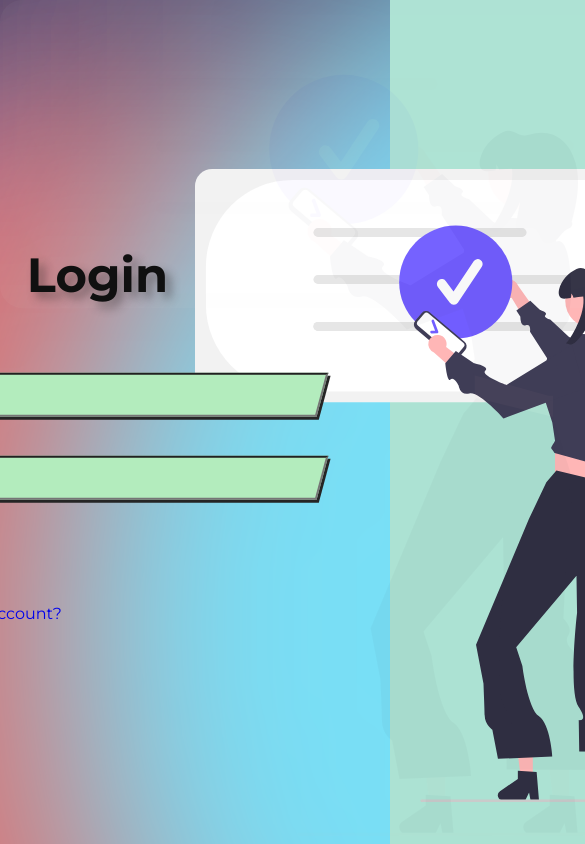
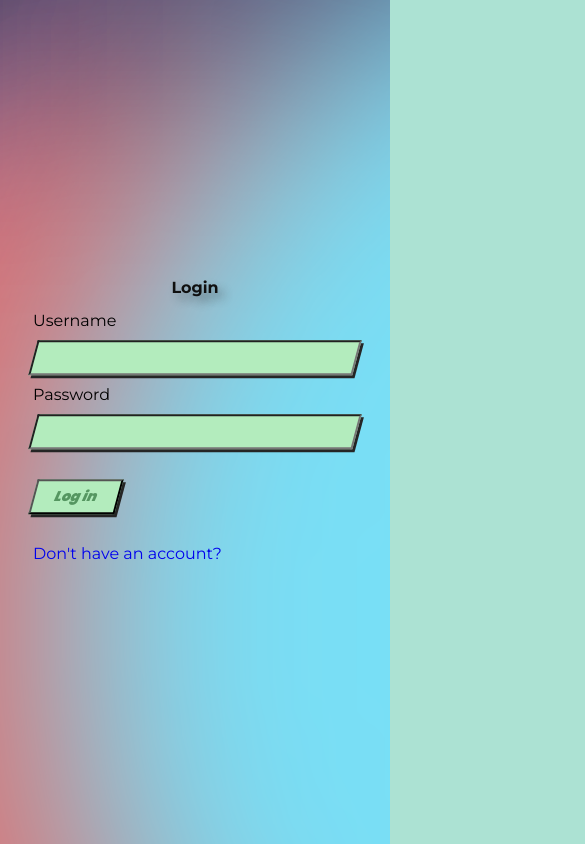
Before and after one commit to RaviParvadiya/ChatApp, a React (Create React App) app: page / in a window 390 px wide. Shown: the top 844 px of the page, 585 px wide, since content can reach past the window. Built offline with nearby package versions, Linux system fonts and the light colour scheme; no server answers.

Commit message:
responsive-login-signup

```diff
--- a/src/Components/Input/Input.jsx
+++ b/src/Components/Input/Input.jsx
@@ -14,7 +14,7 @@ const Input = ({ message, setMessage, sendMessage }) => {
           onChange={(e) => setMessage(e.target.value)}
         />
 
-        <button className="chatroom-send" type="submit">Send</button>
+        <button className="chatroom-send" onClick={window.scrollTo(0, document.body.scrollHeight)} type="submit">Send</button>
         </div>
       </form>
     </div>
--- a/src/Components/Input/input.css
+++ b/src/Components/Input/input.css
@@ -11,6 +11,11 @@
 }
 
 .cta-ip-chatroom {
+    position: fixed;
+    bottom: 50px;
+    left: 0;
+
+
     display: flex;
     padding: 5px 0px 5px 20px;
     text-decoration: none;
@@ -23,7 +28,7 @@
     transform: skewX(-0deg);
     margin-right: 10px;
     border: solid 2px #252525;
-    min-width: 80%;
+    min-width: 100%;
     margin: 10px 0 10px 0;
     /* margin-top: ; */
     /* padding: 2rem 0 2rem 0; */
@@ -36,6 +41,12 @@
   }
 
   .chatroom-send {
+    position: fixed;
+    bottom: 60px;
+    right: 0;
+
+
+
     display: flex;
     padding: 5px 20px;
     text-decoration: none;
--- a/src/Components/Message/Message.css
+++ b/src/Components/Message/Message.css
@@ -19,7 +19,7 @@
     margin: 2px 0 0 0 ;
     flex-direction: column;
     align-self: flex-end;
-    align-items: flex-start;
+    align-items: flex-end;
 
 
 
@@ -55,8 +55,9 @@
 .msg-time{
     padding: 0;
     margin: 0;
-    font-size: 0.5rem;
+    font-size: 0.3rem;
     color: #2525257e;
+    opacity: 0.7;
 }
 
 .msg-receive{
--- a/src/Pages/Chat/ChatRoom.css
+++ b/src/Pages/Chat/ChatRoom.css
@@ -4,7 +4,7 @@
 }
 
 .chat-room{
-    padding: 20%;
+    padding: 10% 25%;
     /* background-color: aquamarine; */
     /* padding: 75px; */
     /* display: flex; */
@@ -12,11 +12,12 @@
     align-items: flex-start;
     justify-content: flex-start;
     /* box-sizing: border-box; */
-    /* border: solid 2px black ; */
-    /* border-radius: 5px; */
+    /* border: solid 5px rgba(21, 226, 226, 0.712) ; */
+    border-radius: 5px;
     /* box-shadow: 0px 0px 10px #252525; */
     min-width: auto;
     max-width:100%;
+    padding-bottom: 200px;
 }
 
 #wlc{
@@ -41,6 +42,9 @@
 }
 
 .leave-flex{
+    /* position: fixed; */
+    bottom: 0;
+    /* min-width: 100%; */
     display: flex;
     flex-direction: row;
     flex-wrap: wrap;
@@ -48,6 +52,10 @@
 }
 
 .leave-btn {
+    position: fixed;
+    bottom: 10px;
+
+
     display: flex;
     flex-direction: column;
     align-items: center;
--- a/src/Styles/Home.css
+++ b/src/Styles/Home.css
@@ -32,16 +32,21 @@ background-color: #f5f5f500;
     justify-content: flex-start;
     flex-direction: row;
     align-items: center;
-    border: solid #252525;
+    /* border: solid #252525; */
     border-radius: 5px;
     max-width: fit-content;
     max-height: 40px;
     padding: 0 2%;
-    box-shadow: 3px 3px 5px #252525;
+    box-shadow: 0px 0px 5px #252525;
+    transition: 0.5s ease-in-out;
+
 }
 .scroll-hit:hover{
-    cursor: pointer;
-
+  background-color: #252525;
+  color: #99FED3 ;
+  box-shadow: 0px 0px 25px #1deb68;
+  /* border: none; */
+  cursor: pointer;
 }
 
 .wlcm-txt{
@@ -189,12 +194,11 @@ background-color: #f5f5f500;
     /* margin: 30px 0 30px 0; */
     /* margin-top: ; */
     /* padding: 2rem 0 2rem 0; */
-    /* border: solid #252525; */
+    border: solid 2px #252525;
   }
 
   .cta-home-btns:focus {
     outline: none;
-
   }
 
   .cta-home-btns:hover {
--- a/src/Styles/Login.css
+++ b/src/Styles/Login.css
@@ -90,180 +90,11 @@ body {
     background-color: #559661;
 }
 
-
-  /* .login-box h2 {
-    margin: 0 0 30px;
-    padding: 0;
-    color: #fff;
-    text-align: center;
-  }
-
-  .login-box .user-box {
-    position: relative;
-  }
-
-  .login-box .user-box input {
-    width: 100%;
-    padding: 10px 0;
-    font-size: 16px;
-    color: #fff;
-    margin-bottom: 30px;
-    border: none;
-    border-bottom: 1px solid #fff;
-    outline: none;
-    background: transparent;
-  }
-  .login-box .user-box label {
-    position: absolute;
-    top:0;
-    left: 0;
-    padding: 10px 0;
-    font-size: 16px;
-    color: #fff;
-    pointer-events: none;
-    transition: .5s;
-  }
-
-  .login-box .user-box input:focus ~ label,
-  .login-box .user-box input:valid ~ label {
-    top: -20px;
-    left: 0;
-    color: #03e9f4;
-    font-size: 12px;
-  }
-
-  .login-box form a {
-    position: relative;
-    display: inline-block;
-    padding: 10px 20px;
-    color: #03e9f4;
-    font-size: 16px;
-    text-decoration: none;
-    text-transform: uppercase;
-    overflow: hidden;
-    transition: .5s;
-    margin-top: 40px;
-    letter-spacing: 4px
-  }
-
-  .login-box a:hover {
-    background: #03e9f4;
-    color: #fff;
-    border-radius: 5px;
-    box-shadow: 0 0 5px #03e9f4,
-                0 0 25px #03e9f4,
-                0 0 50px #03e9f4,
-                0 0 100px #03e9f4;
-  }
-
-  .login-box a span {
-    position: absolute;
-    display: block;
-  }
-
-  .login-box a span:nth-child(1) {
-    top: 0;
-    left: -100%;
-    width: 100%;
-    height: 2px;
-    background: linear-gradient(90deg, transparent, #03e9f4);
-    animation: btn-anim1 1s linear infinite;
-  }
-
-  @keyframes btn-anim1 {
-    0% {
-      left: -100%;
-    }
-    50%,100% {
-      left: 100%;
-    }
-  }
-
-  .login-box a span:nth-child(2) {
-    top: -100%;
-    right: 0;
-    width: 2px;
-    height: 100%;
-    background: linear-gradient(180deg, transparent, #03e9f4);
-    animation: btn-anim2 1s linear infinite;
-    animation-delay: .25s
-  }
-
-  @keyframes btn-anim2 {
-    0% {
-      top: -100%;
-    }
-    50%,100% {
-      top: 100%;
-    }
-  }
-
-  .login-box a span:nth-child(3) {
-    bottom: 0;
-    right: -100%;
-    width: 100%;
-    height: 2px;
-    background: linear-gradient(270deg, transparent, #03e9f4);
-    animation: btn-anim3 1s linear infinite;
-    animation-delay: .5s
-  }
-
-  @keyframes btn-anim3 {
-    0% {
-      right: -100%;
-    }
-    50%,100% {
-      right: 100%;
-    }
-  }
-
-  .login-box a span:nth-child(4) {
-    bottom: -100%;
-    left: 0;
-    width: 2px;
-    height: 100%;
-    background: linear-gradient(360deg, transparent, #03e9f4);
-    animation: btn-anim4 1s linear infinite;
-    animation-delay: .75s
-  }
-
-  @keyframes btn-anim4 {
-    0% {
-      bottom: -100%;
-    }
-    50%,100% {
-      bottom: 100%;
-    }
-  } */
-
-/* .login-box{
-  border-right: solid #252525;
-  animation: line-anim 1s ease-in-out ;
-}
-
-@keyframes line-anim{
-  0%{
-    top: 50%;
-    left: 25%;
-  }
-  33%{
-    top: 50%;
-    left: 40%;
-  }
-  66%{
-    top: 50%;
-    left: 60%;
-  }
-  100%{
-    top: 50%;
-    left: 75%;
-  }
-} */
-
 .img-login{
   position: absolute;
   top: 20%;
   left: 50%;
+  min-width: auto;
   /* transform: scaleX(-1); */
   /* opacity: 0.9; */
 }
@@ -274,4 +105,95 @@ body {
   left: 100%;
   opacity: 0.03;
   height: 99vh;
+  /* min-width: auto; */
 }
+
+/* @media (max-width: 768px) {
+  .parent-div {
+    height: auto;
+  }
+
+  .img-login {
+    position: static;
+    transform: none;
+    margin-top: 2rem;
+  }
+
+  .img-login-back {
+    display: none;
+  }
+
+  .login-box {
+    position: static;
+    width: 100%;
+    padding: 1rem;
+  }
+} */
+
+@media screen and (max-width: 1200px) {
+  .login-box {
+    left: 20%;
+  }
+}
+
+@media screen and (max-width: 992px) {
+  .login-box {
+    left: 50%;
+    transform: translate(-50%, -50%);
+  }
+  .img-login {
+    top: 15%;
+    height: 00px;
+  }
+  .img-login-back{
+    height: 99vh;
+  }
+}
+
+@media screen and (max-width: 768px) {
+  /* .head-login {
+    font-size: 2.5rem;
+  } */
+  .login-box {
+    left: 50%;
+    /* padding: 30px; */
+  }
+  .img-login-back{
+    height: 80vh;
+  }
+}
+
+@media screen and (max-width: 576px) {
+  .head-login {
+    font-size: 2rem;
+  }
+  .login-box {
+    left: 50%;
+    /* padding: 20px; */
+  }
+  .cta-txt-home,
+  .cta-login-btn {
+    font-size: 16px;
+  }
+  .img-login-back{
+    height: 0vh;
+  }
+}
+
+@media screen and (max-width: 400px) {
+  .head-login {
+    font-size: 1rem;
+  }
+  .login-box {
+    left: 50%;
+    /* padding: 15px; */
+  }
+  .cta-txt-home,
+  .cta-login-btn {
+    font-size: 14px;
+  }
+
+  .img-login-back{
+    height: 0vh;
+  }
+}
--- a/src/Styles/SignUp.css
+++ b/src/Styles/SignUp.css
@@ -256,3 +256,73 @@ body {
       bottom: 100%;
     }
   } */
+
+
+
+  @media screen and (max-width: 1200px) {
+    .signup-box {
+      left: 70%;
+    }
+  }
+
+  @media screen and (max-width: 992px) {
+    .signup-box {
+      left: 50%;
+      transform: translate(-50%, -50%);
+    }
+    .img-signup {
+      top: 15%;
+      height: 00px;
+    }
+    .img-signup-back{
+      height: 0vh;
+    }
+  }
+
+  @media screen and (max-width: 768px) {
+    /* .head-login {
+      font-size: 2.5rem;
+    } */
+    .signup-box {
+      left: 50%;
+      /* padding: 30px; */
+    }
+    .img-signup-back{
+      height: 0vh;
+    }
+  }
+
+  @media screen and (max-width: 576px) {
+    .head-login {
+      font-size: 2rem;
+    }
+    .signup-box {
+      left: 50%;
+      /* padding: 20px; */
+    }
+    .cta-txt-signup,
+    .cta-signup-btn {
+      font-size: 16px;
+    }
+    .img-signup-back{
+      height: 0vh;
+      /* background-size: cover; */
+    }
+  }
+
+  @media screen and (max-width: 400px) {
+    .head-login {
+      font-size: 1rem;
+    }
+    .signup-box {
+      left: 50%;
+      /* padding: 15px; */
+    }
+    .cta-txt-signup,
+    .cta-signup-btn {
+      font-size: 14px;
+    }
+    .img-signup-back{
+      height: 0vh;
+    }
+  }
--- a/src/api/API.jsx
+++ b/src/api/API.jsx
@@ -1,7 +1,7 @@
 import axios from "axios";
 
 export default axios.create({
-  baseURL: `http://192.168.29.20:5000/`,
+  baseURL: `http://192.168.29.18:5000/`,
 });
 
-export const APIENDPOINT = "http://192.168.29.20:5000/";
+export const APIENDPOINT = "http://192.168.29.18:5000/";
```
